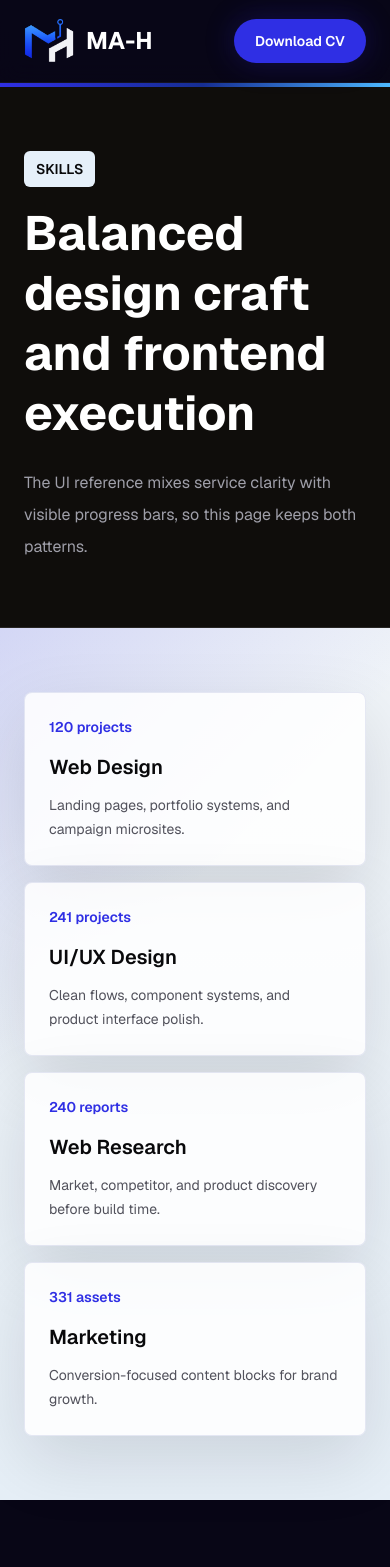
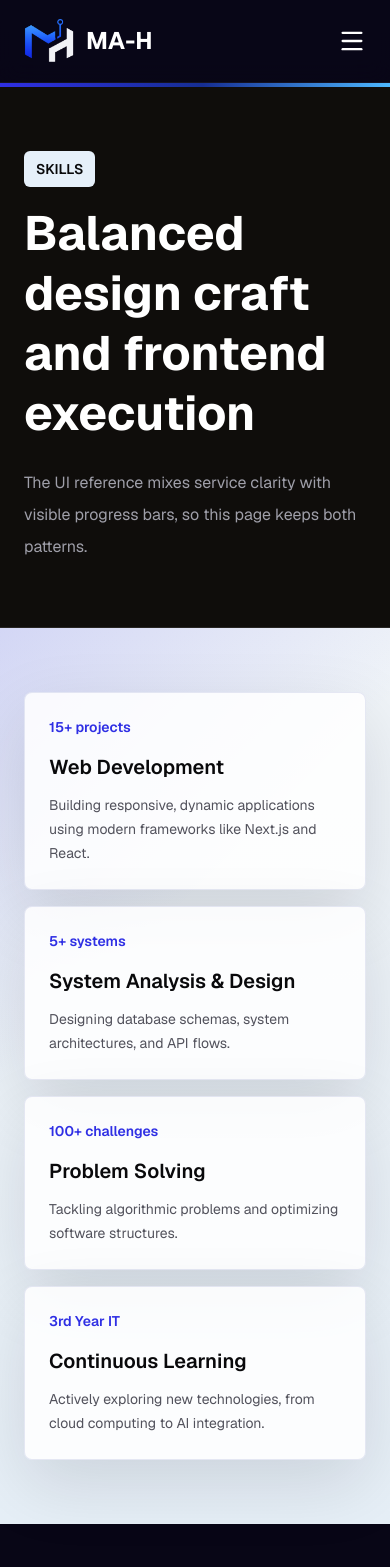
Before and after one commit to manhhuy140805/portfolio-mah-fe, a Next.js app: page /skills in a window 390 px wide. Shown: the top 1567 px of the page. Built offline with nearby package versions, Linux system fonts and the light colour scheme.

Commit message:
feat: hoàn thiện giao diện responsive trang chủ và thêm menu mobile

```diff
--- a/package.json
+++ b/package.json
@@ -9,6 +9,7 @@
     "lint": "eslint"
   },
   "dependencies": {
+    "framer-motion": "^12.40.0",
     "i18next": "^26.3.1",
     "i18next-browser-languagedetector": "^8.2.1",
     "lucide-react": "^1.17.0",
--- a/src/components/home/AboutPreview.tsx
+++ b/src/components/home/AboutPreview.tsx
@@ -1,41 +1,108 @@
+"use client";
+
+import { useRef } from "react";
+import { motion, useInView } from "framer-motion";
 import Button from "@/src/components/ui/Button";
 import SectionTitle from "@/src/components/ui/SectionTitle";
 import { serviceCards } from "@/src/lib/portfolio-data";
+import { Code, Network, Puzzle, BookOpen, Zap } from "lucide-react";
+
+const icons = {
+  "Web Development": <Code className="w-6 h-6" />,
+  "System Analysis & Design": <Network className="w-6 h-6" />,
+  "Problem Solving": <Puzzle className="w-6 h-6" />,
+  "Continuous Learning": <BookOpen className="w-6 h-6" />,
+};
+
+const containerVariants = {
+  hidden: { opacity: 0 },
+  visible: {
+    opacity: 1,
+    transition: {
+      staggerChildren: 0.1,
+    },
+  },
+};
+
+const itemVariants = {
+  hidden: { opacity: 0, y: 20 },
+  visible: {
+    opacity: 1,
+    y: 0,
+    transition: { type: "spring", stiffness: 100 },
+  },
+};
 
 export default function AboutPreview() {
+  const ref = useRef(null);
+  const isInView = useInView(ref, { once: true, margin: "-100px" });
+
   return (
-    <section className="border-b border-white/10 bg-[var(--background)]">
-      <div className="mx-auto grid w-full max-w-6xl gap-10 px-6 py-20 lg:grid-cols-[0.9fr_1.1fr]">
-        <div>
+    <section className="relative border-b border-white/5 bg-[var(--background)] overflow-hidden">
+      {/* Decorative Background Elements */}
+      <div className="absolute inset-0 bg-[linear-gradient(to_right,#80808012_1px,transparent_1px),linear-gradient(to_bottom,#80808012_1px,transparent_1px)] bg-[size:24px_24px]"></div>
+      <div className="absolute left-0 right-0 top-0 -z-10 m-auto h-[310px] w-[310px] rounded-full bg-[var(--accent)] opacity-20 blur-[100px]"></div>
+
+      <div className="relative mx-auto grid w-full max-w-7xl gap-10 lg:gap-16 px-6 py-16 lg:py-28 lg:grid-cols-[1fr_1.2fr] items-center">
+        {/* Left Column: Title & CTA */}
+        <motion.div
+          initial={{ opacity: 0, x: -30 }}
+          animate={isInView ? { opacity: 1, x: 0 } : {}}
+          transition={{ duration: 0.8, ease: "easeOut" }}
+          className="flex flex-col items-start"
+        >
           <SectionTitle
-            description="A personal portfolio should make the work obvious, the strengths memorable, and the next step effortless."
-            eyebrow="About"
-            title="Designs that feel clear before they feel loud"
+            description="Focused on building scalable applications, learning modern technologies, and solving real-world problems through code."
+            eyebrow="About Me"
+            title="Building solutions that are robust, scalable, and user-centric"
           />
-          <div className="mt-8">
-            <Button href="/about" variant="secondary">
+          <div className="mt-10">
+            <Button href="/about" variant="secondary" className="group">
               More About Me
+              <span className="inline-block transition-transform duration-300 group-hover:translate-x-1 ml-2">
+                →
+              </span>
             </Button>
           </div>
-        </div>
-        <div className="grid gap-4 sm:grid-cols-2">
+        </motion.div>
+
+        {/* Right Column: Service Cards */}
+        <motion.div
+          ref={ref}
+          variants={containerVariants}
+          initial="hidden"
+          animate={isInView ? "visible" : "hidden"}
+          className="grid gap-6 sm:grid-cols-2"
+        >
           {serviceCards.map((service) => (
-            <article
-              className="rounded-lg border border-white/10 bg-[var(--surface)] p-6 shadow-lg"
+            <motion.article
               key={service.title}
+              variants={itemVariants}
+              whileHover={{ y: -5 }}
+              className="group relative overflow-hidden rounded-2xl border border-white/10 bg-[var(--surface)]/40 p-8 shadow-lg backdrop-blur-sm transition-colors hover:bg-[var(--surface)]/80 hover:border-white/20"
             >
-              <p className="text-sm font-semibold text-[var(--accent)]">
-                {service.metric}
-              </p>
-              <h3 className="mt-4 text-xl font-semibold text-white">
-                {service.title}
-              </h3>
-              <p className="mt-3 text-sm leading-6 text-zinc-400">
-                {service.description}
-              </p>
-            </article>
+              <div className="absolute inset-0 bg-gradient-to-br from-[var(--accent)]/10 to-transparent opacity-0 transition-opacity duration-500 group-hover:opacity-100" />
+
+              <div className="relative z-10 flex items-center justify-between">
+                <div className="flex h-12 w-12 items-center justify-center rounded-xl bg-white/5 text-[var(--accent-cyan)] ring-1 ring-white/10 transition-transform duration-300 group-hover:scale-110 group-hover:bg-[var(--accent)] group-hover:text-white">
+                  {icons[service.title as keyof typeof icons] || <Zap className="w-6 h-6" />}
+                </div>
+                <span className="text-sm font-semibold tracking-wider text-[var(--muted)] group-hover:text-white transition-colors">
+                  {service.metric}
+                </span>
+              </div>
+
+              <div className="relative z-10 mt-8">
+                <h3 className="text-2xl font-semibold tracking-tight text-white mb-3">
+                  {service.title}
+                </h3>
+                <p className="text-sm leading-relaxed text-zinc-400 group-hover:text-zinc-300 transition-colors">
+                  {service.description}
+                </p>
+              </div>
+            </motion.article>
           ))}
-        </div>
+        </motion.div>
       </div>
     </section>
   );
--- a/src/components/home/ContactCTA.tsx
+++ b/src/components/home/ContactCTA.tsx
@@ -3,7 +3,7 @@ import Input from "@/src/components/ui/Input";
 
 export default function ContactCTA() {
   return (
-    <section className="mx-auto w-full max-w-6xl px-6 py-20">
+    <section className="mx-auto w-full max-w-6xl px-6 py-16 lg:py-20">
       <div className="grid gap-10 overflow-hidden rounded-lg border border-white/10 bg-[var(--surface)] p-6 text-white shadow-2xl md:grid-cols-[0.8fr_1.2fr] md:p-10">
         <div>
           <p className="text-sm font-semibold uppercase text-[var(--accent)]">
--- a/src/components/home/FeaturedProjects.tsx
+++ b/src/components/home/FeaturedProjects.tsx
@@ -6,7 +6,7 @@ import { portfolioProjects } from "@/src/lib/portfolio-data";
 export default function FeaturedProjects() {
   return (
     <section className="border-b border-white/10 bg-[var(--background)]">
-      <div className="mx-auto w-full max-w-6xl px-6 py-20">
+      <div className="mx-auto w-full max-w-6xl px-6 py-16 lg:py-20">
         <div className="flex flex-col justify-between gap-6 md:flex-row md:items-end">
           <SectionTitle
             description="A quick pass at the featured work grid from the UI reference, built as reusable cards."
--- a/src/components/layout/Header.tsx
+++ b/src/components/layout/Header.tsx
@@ -1,14 +1,25 @@
+"use client";
+
+import { useState } from "react";
 import Image from "next/image";
 import Link from "next/link";
 import Navbar from "./Navbar";
 import Button from "@/src/components/ui/Button";
+import { Menu, X } from "lucide-react";
+import { NAV_LINKS } from "@/src/lib/constants";
 
 export default function Header() {
+  const [isMobileMenuOpen, setIsMobileMenuOpen] = useState(false);
+
   return (
     <header className="sticky top-0 z-40 bg-[var(--background)]/75 backdrop-blur-md border-b border-white/5">
       <div className="mx-auto flex w-full items-center justify-between px-6 py-4">
         {/* Left: Logo */}
-        <Link className="flex items-center gap-3 text-2xl font-bold text-white" href="/">
+        <Link
+          className="flex items-center gap-3 text-2xl font-bold text-white"
+          href="/"
+          onClick={() => setIsMobileMenuOpen(false)}
+        >
           <Image
             src="/images/logo/logo-1.png"
             alt="MA-H Logo"
@@ -26,14 +37,63 @@ export default function Header() {
 
         {/* Right: Actions */}
         <div className="flex items-center gap-4">
-          <Button
-            href="/cv.pdf"
-            className="hidden sm:inline-flex"
+          <div className="hidden lg:block">
+            <Button href="/cv.pdf">
+              Download CV
+            </Button>
+          </div>
+
+          {/* Mobile Menu Toggle */}
+          <button
+            className="lg:hidden text-white hover:text-[var(--accent)] transition-colors"
+            onClick={() => setIsMobileMenuOpen(!isMobileMenuOpen)}
+            aria-label="Toggle mobile menu"
           >
-            Download CV
-          </Button>
+            {isMobileMenuOpen ? <X size={28} /> : <Menu size={28} />}
+          </button>
         </div>
       </div>
+
+      {/* Mobile Navigation Dropdown */}
+      {isMobileMenuOpen && (
+        <div className="lg:hidden border-t border-white/10 bg-[var(--background)] absolute top-full left-0 w-full shadow-2xl">
+          <nav className="px-6 py-4">
+            <ul className="flex flex-col gap-4 text-base font-semibold text-white">
+              {NAV_LINKS.map((link) => (
+                <li key={link.href}>
+                  <Link
+                    className="flex items-center justify-between w-full py-2 hover:text-[var(--accent)] transition"
+                    href={link.href}
+                    onClick={() => setIsMobileMenuOpen(false)}
+                  >
+                    {link.label}
+                    {(link as any).hasDropdown && (
+                      <svg
+                        xmlns="http://www.w3.org/2000/svg"
+                        width="16"
+                        height="16"
+                        viewBox="0 0 24 24"
+                        fill="none"
+                        stroke="currentColor"
+                        strokeWidth="2"
+                        strokeLinecap="round"
+                        strokeLinejoin="round"
+                      >
+                        <path d="m9 18 6-6-6-6" />
+                      </svg>
+                    )}
+                  </Link>
+                </li>
+              ))}
+              <li className="pt-4 border-t border-white/10">
+                <Button href="/cv.pdf" className="w-full justify-center">
+                  Download CV
+                </Button>
+              </li>
+            </ul>
+          </nav>
+        </div>
+      )}
     </header>
   );
 }
--- a/src/lib/portfolio-data.ts
+++ b/src/lib/portfolio-data.ts
@@ -3,24 +3,24 @@ import type { Skill } from "@/src/types/skill.type";
 
 export const serviceCards = [
   {
-    title: "Web Design",
-    metric: "120 projects",
-    description: "Landing pages, portfolio systems, and campaign microsites.",
+    title: "Web Development",
+    metric: "15+ projects",
+    description: "Building responsive, dynamic applications using modern frameworks like Next.js and React.",
   },
   {
-    title: "UI/UX Design",
-    metric: "241 projects",
-    description: "Clean flows, component systems, and product interface polish.",
+    title: "System Analysis & Design",
+    metric: "5+ systems",
+    description: "Designing database schemas, system architectures, and API flows.",
   },
   {
-    title: "Web Research",
-    metric: "240 reports",
-    description: "Market, competitor, and product discovery before build time.",
+    title: "Problem Solving",
+    metric: "100+ challenges",
+    description: "Tackling algorithmic problems and optimizing software structures.",
   },
   {
-    title: "Marketing",
-    metric: "331 assets",
-    description: "Conversion-focused content blocks for brand growth.",
+    title: "Continuous Learning",
+    metric: "3rd Year IT",
+    description: "Actively exploring new technologies, from cloud computing to AI integration.",
   },
 ];
 
@@ -104,28 +104,9 @@ export const portfolioProjects: Project[] = [
 
 export const educationItems = [
   {
-    title: "Trainer Marketing",
-    years: "2005-2009",
-    description:
-      "Built a foundation in positioning, customer journeys, and campaign planning.",
-  },
-  {
-    title: "Assistant Director",
-    years: "2010-2014",
-    description:
-      "Led small creative teams and coordinated delivery across content and visual systems.",
-  },
-  {
-    title: "Design Assistant",
-    years: "2008-2012",
-    description:
-      "Supported web, branding, and interface work for early-stage business clients.",
-  },
-  {
-    title: "Product Collaborator",
-    years: "2014-Now",
-    description:
-      "Designed and shipped portfolio, dashboard, and web experiences with modern stacks.",
+    title: "University of Technology and Education, the University of Da Nang",
+    years: "2023 - Present",
+    description: "Studying Information Technology with a focus on software engineering, web development, and system design.",
   },
 ];
 
```
Also changed, not shown: src/components/home/HeroSection.tsx (+13 -13 lines), 1 other file (tests, documents, lock files or other folders).
